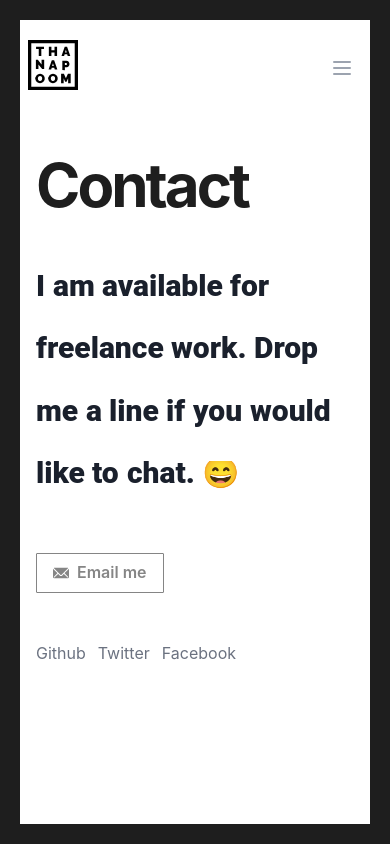
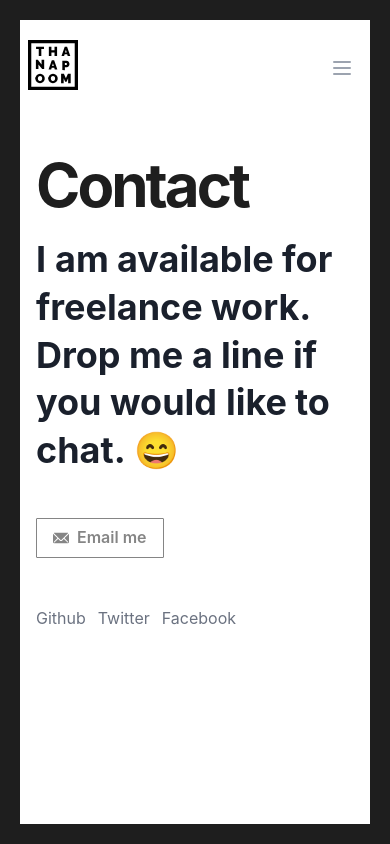
Before and after one commit to thanapoom21/portfolio-nextjs, a Next.js app: page /contact in a window 390 px wide. Built offline with nearby package versions, Linux system fonts and the light colour scheme.

Commit message:
make text responsive, remove uncessary CSS, add tailwind styling

```diff
--- a/components/SplitText.js
+++ b/components/SplitText.js
@@ -6,7 +6,7 @@ export function SplitText({ children, splitBy, ...rest }) {
   return words.map((word, i) => {
     return (
       <div
-        className="text-3xl sm:text-5 md:text-6xl"
+        className="text-4xl md:text-6xl font-bold md:leading-snug"
         key={children + i}
         style={{ display: "inline-block", overflow: "hidden" }}
       >
--- a/pages/blog.js
+++ b/pages/blog.js
@@ -17,7 +17,7 @@ export default function Blog({ allPosts }) {
       </Head>
       <section>
         <HeadingOne>Blog</HeadingOne>
-        <Box mt={10}>
+        <Box mt={4}>
           {heroPost && (
             <HeroPost
               title={heroPost.title}
--- a/pages/collected-photons.js
+++ b/pages/collected-photons.js
@@ -106,7 +106,7 @@ export default function Photons() {
 
       <section className={`${utilStyles.headingMd}`}>
         <HeadingOne>Collected Photons</HeadingOne>
-        <Box mt={10}>
+        <Box mt={4}>
           <Wrap justify="center" align="center">
             {photos.map((photo, idx) => {
               return (
--- a/pages/contact.js
+++ b/pages/contact.js
@@ -16,7 +16,7 @@ export default function Contact() {
       </Head>
       <section className={utilStyles.headingMd}>
         <HeadingOne>Contact</HeadingOne>
-        <Box mt={10}>
+        <Box mt={4}>
           <AnimatedText>{textToAnimate}</AnimatedText>
           <Button
             mt={10}
@@ -50,7 +50,7 @@ function AnimatedText({ children }) {
             animate="visible"
             variants={{
               visible: (i) => ({
-                y: -6,
+                y: 0,
                 transition: {
                   delay: i * 0.05,
                 },
--- a/pages/index.js
+++ b/pages/index.js
@@ -9,7 +9,7 @@ export default function Home() {
         <title>{siteTitle}</title>
       </Head>
       <section className={utilStyles.headingMd}>
-        <p className={utilStyles.superBoldText4rem}>
+        <p className={`${utilStyles.fontRoboto} text-4xl md:text-6xl font-bold md:leading-snug`}>
           Hi, I'm Thanapoom and I go by Music. I'm a web developer and a
           translator (English/Thai). 🍔 Epic cheeseburgers come in all kinds of
           manifestations, but we want them in and around our mouth no matter
@@ -21,12 +21,12 @@ export default function Home() {
           keeping secrets. Whether it’s dressed up or informal, cheeseburgers
           have your back. 🎉
         </p>
-        <p className={utilStyles.superBoldText4rem}>
+        <p className={`${utilStyles.fontRoboto} text-4xl md:text-6xl font-bold md:leading-snug`}>
           Pop quiz: what’s the greatest thing to happen to your mind, body, and
           soul in recent history? A cheeseburger, obviously. Cheeseburgers know
           that what you want can also be what you need.
         </p>
-        <p className={utilStyles.superBoldText4rem}>
+        <p className={`${utilStyles.fontRoboto} text-4xl md:text-6xl font-bold md:leading-snug`}>
           If you feel like having a chat, feel free to drop me a line.
         </p>
       </section>
--- a/styles/utils.module.css
+++ b/styles/utils.module.css
@@ -1,25 +1,5 @@
-.superBoldText5rem {
-  font-size: 5rem;
-  font-weight: 900;
-  line-height: 1.5;
-  font-family: Roboto, Oxygen, Ubuntu, Cantarell, "Open Sans", "Helvetica Neue",
-    sans-serif;
-}
-
-.superBoldText4rem {
-  font-size: 4rem;
-  font-weight: 900;
-  line-height: 1.4;
-  font-family: Roboto, Oxygen, Ubuntu, Cantarell, "Open Sans", "Helvetica Neue",
-    sans-serif;
-}
-
-.superBoldText3rem {
-  font-size: 3rem;
-  font-weight: 900;
-  line-height: 1.3;
-  font-family: Roboto, Oxygen, Ubuntu, Cantarell, "Open Sans", "Helvetica Neue",
-    sans-serif;
+.fontRoboto {
+  font-family: Roboto, sans-serif;
 }
 
 .heading2Xl {
```
